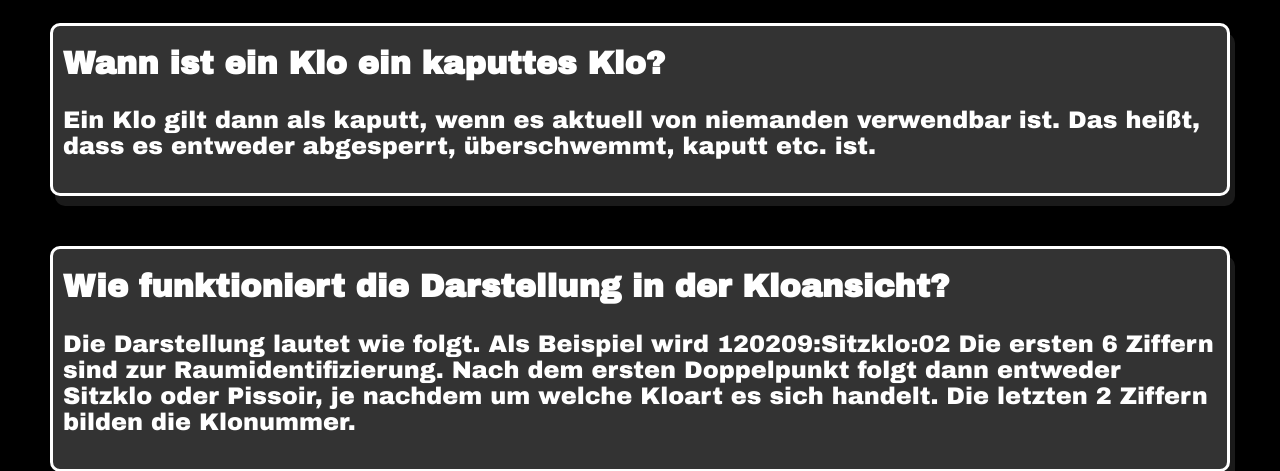
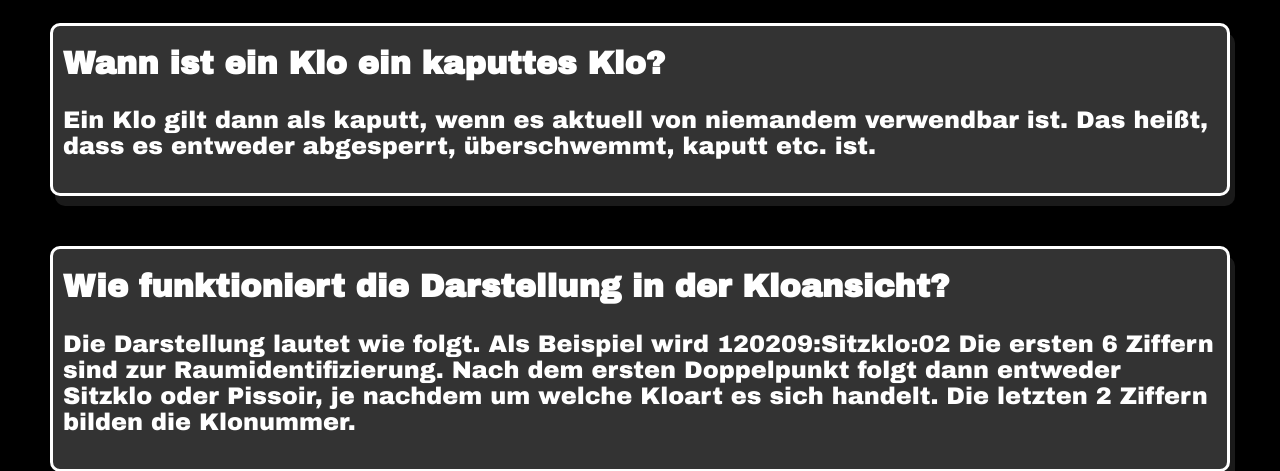
Before and after one commit to Chrisi2209/SchulklosKaputt, a Flask app: page /help in a window 1280 px wide. Shown: the part 1859-2330 px from the top of the page. Run offline with Flask 3, Linux system fonts and the light colour scheme.

Commit message:
corrected grammar error on help page

```diff
--- a/app/templates/help.html
+++ b/app/templates/help.html
@@ -86,7 +86,7 @@
     <h2>Wann ist ein Klo ein kaputtes Klo?</h2>
 
     <p>
-        Ein Klo gilt dann als kaputt, wenn es aktuell von niemanden verwendbar ist. Das heißt, dass es entweder
+        Ein Klo gilt dann als kaputt, wenn es aktuell von niemandem verwendbar ist. Das heißt, dass es entweder
         abgesperrt, überschwemmt, kaputt etc. ist.
     </p>
 </div>
```
